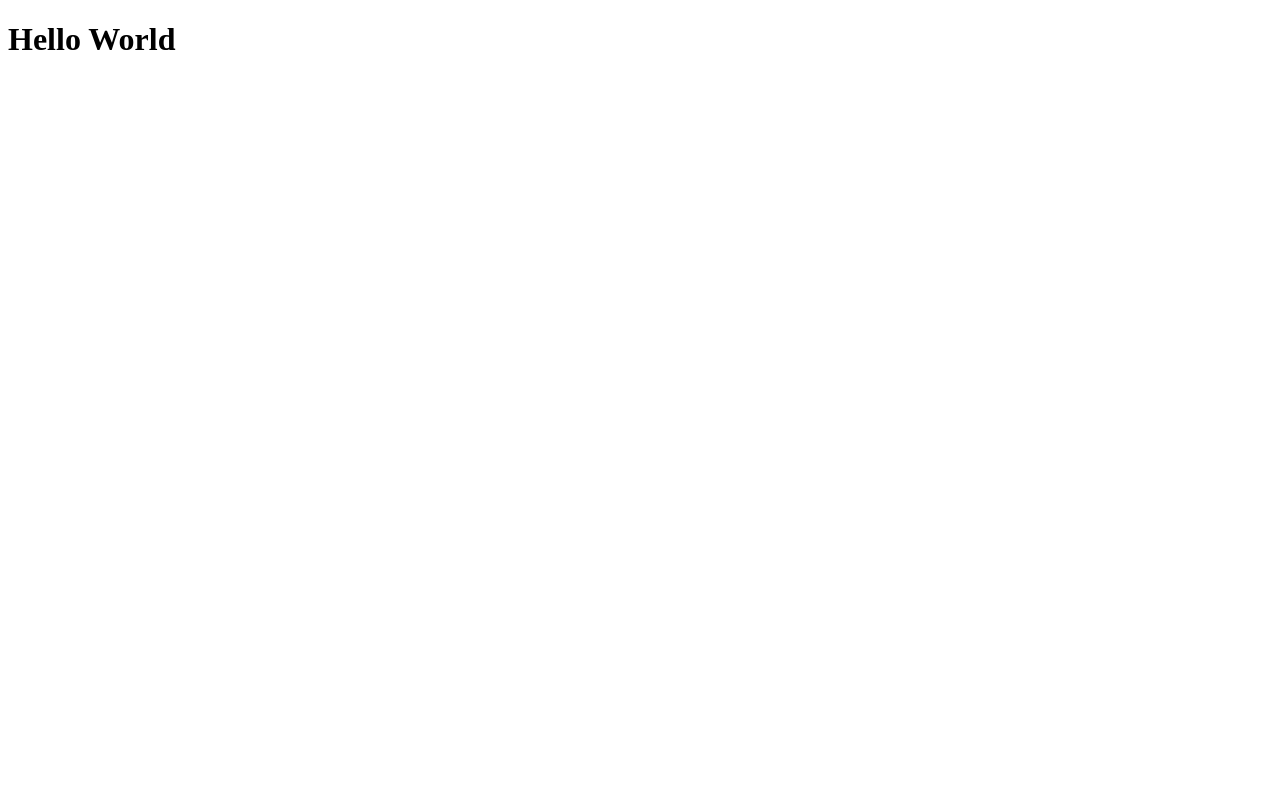
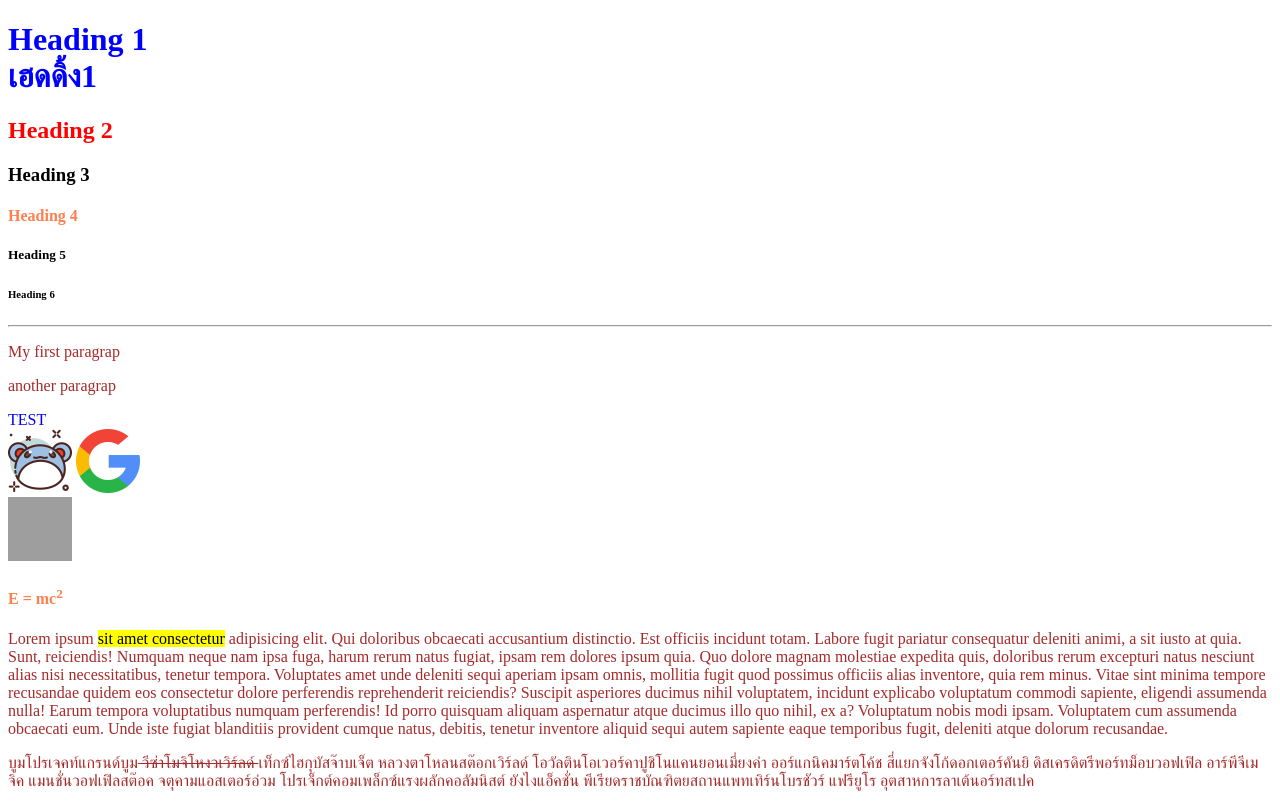
Before and after one commit to SLOTH1/week02, a plain HTML site: page basichtml/index.html in a window 1280 px wide. Drawn offline with Linux system fonts and the light colour scheme; grey boxes are pictures that could not be loaded.

```diff
--- /dev/null
+++ b/basichtml/css/style.css
@@ -0,0 +1,12 @@
+p {
+    color: blueviolet;
+}
+h1 {
+    color: aquamarine;
+}
+h4 {
+    color: coral;
+}
+a {
+    text-decoration: none;
+}
--- a/basichtml/index.html
+++ b/basichtml/index.html
@@ -1,9 +1,45 @@
 <!DOCTYPE html>
-<html>
-    <head>
-        <title>Basic HTML</title>
-    </head>
-    <body>
-        <h1>Hello World</h1>
-    </body>
+<html lang="en">
+<head>
+    <meta charset="UTF-8">
+    <meta name="viewport" content="width=device-width, initial-scale=1.0">
+    <title>Basic HTML</title>
+    <link rel="stylesheet" href="css/style.css">
+    <style>
+        h1 {
+            color: green;
+        }
+        p {
+            color: brown;
+        }
+
+    </style>
+</head>
+<body>
+    <h1 style="color: blue;">Heading 1<br>เฮดดิ้ง1</h1> <!-- เทสคอมเม้น-->
+    <h2 style="color: red;">Heading 2</h2>
+    <h3>Heading 3</h3>
+    <h4>Heading 4</h4>
+    <h5>Heading 5</h5>
+    <h6>Heading 6</h6>
+    <hr>
+    <p>My first paragrap</p>
+    <p>another paragrap</p>
+    <a href="https://botshi.xyz" target="_blank" title="my_web">TEST<br></a>
+    <img src="img/avatar.png" alt="pokemon" width="64" height="64">
+    <a href="https://www.google.com" target="_blank"> <img src="img/google.png" alt="googke" width="64" height="64"></a>
+    <br>
+    <img src="https://www.pokemon.com/static-assets/content-assets/cms2/img/pokedex/full/845.png" alt="Cramorant" width="64" height="64">
+    <h4>
+        E = mc<sup>2</sup>
+    </h4>
+    <p>Lorem ipsum <mark> sit amet consectetur</mark> adipisicing elit. Qui doloribus obcaecati accusantium distinctio. Est officiis incidunt totam. Labore fugit pariatur consequatur deleniti animi, a sit iusto at quia. Sunt, reiciendis!
+    Numquam neque nam ipsa fuga, harum rerum natus fugiat, ipsam rem dolores ipsum quia. Quo dolore magnam molestiae expedita quis, doloribus rerum excepturi natus nesciunt alias nisi necessitatibus, tenetur tempora.
+    Voluptates amet unde deleniti sequi aperiam ipsam omnis, mollitia fugit quod possimus officiis alias inventore, quia rem minus. Vitae sint minima tempore recusandae quidem eos consectetur dolore perferendis reprehenderit reiciendis?
+    Suscipit asperiores ducimus nihil voluptatem, incidunt explicabo voluptatum commodi sapiente, eligendi assumenda nulla! Earum tempora voluptatibus numquam perferendis! Id porro quisquam aliquam aspernatur atque ducimus illo quo nihil, ex a?
+    Voluptatum nobis modi ipsam. Voluptatem cum assumenda obcaecati eum. Unde iste fugiat blanditiis provident cumque natus, debitis, tenetur inventore aliquid sequi autem sapiente eaque temporibus fugit, deleniti atque dolorum recusandae.</p>
+    <p>
+        บูมโปรเจคท์แกรนด์บูม<del> วีซ่าโมจิโหงวเวิร์ลด์ </del>เท็กซ์ไฮกุบัสจ๊าบเจ็ต หลวงตาโหลนสต๊อกเวิร์ลด์ โอวัลตินโอเวอร์คาปูชิโนแคนยอนเมี่ยงคำ ออร์แกนิคมาร์ตโค้ช สี่แยกจังโก้ดอกเตอร์คันยิ ดิสเครดิตรีพอร์ทม็อบวอฟเฟิล อาร์พีจีเมจิค แมนชั่นวอฟเฟิลสต๊อค จตุคามแอสเตอร์อ่วม โปรเจ็กต์คอมเพล็กซ์แรงผลักคอลัมนิสต์ ยังไงแอ็คชั่น พีเรียดราชบัณฑิตยสถานแพทเทิร์นโบรชัวร์ แฟรียูโร อุตสาหการลาเต้นอร์ทสเปค
+    </p>
+</body>
 </html>
```
Also changed, not shown: basichtml/table.html (added, +31 -0 lines), basichtml/img/avatar.png (added), basichtml/img/google.png (added).
